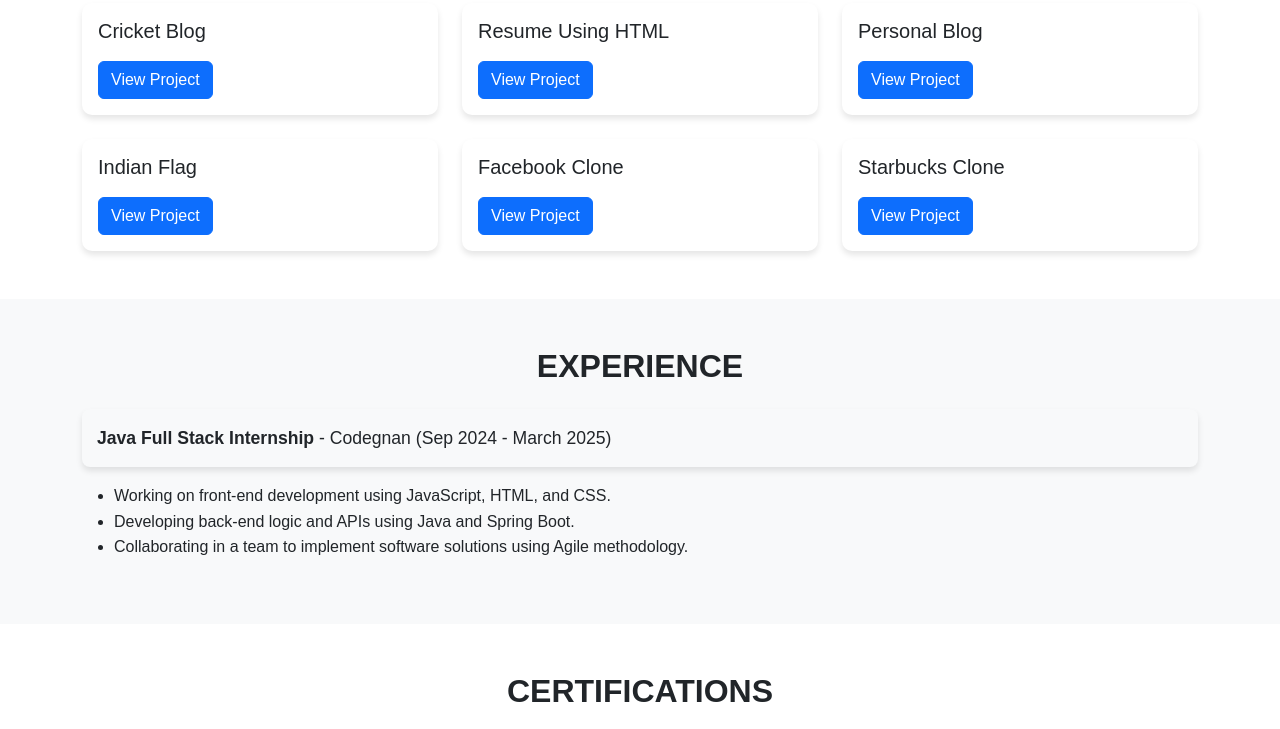
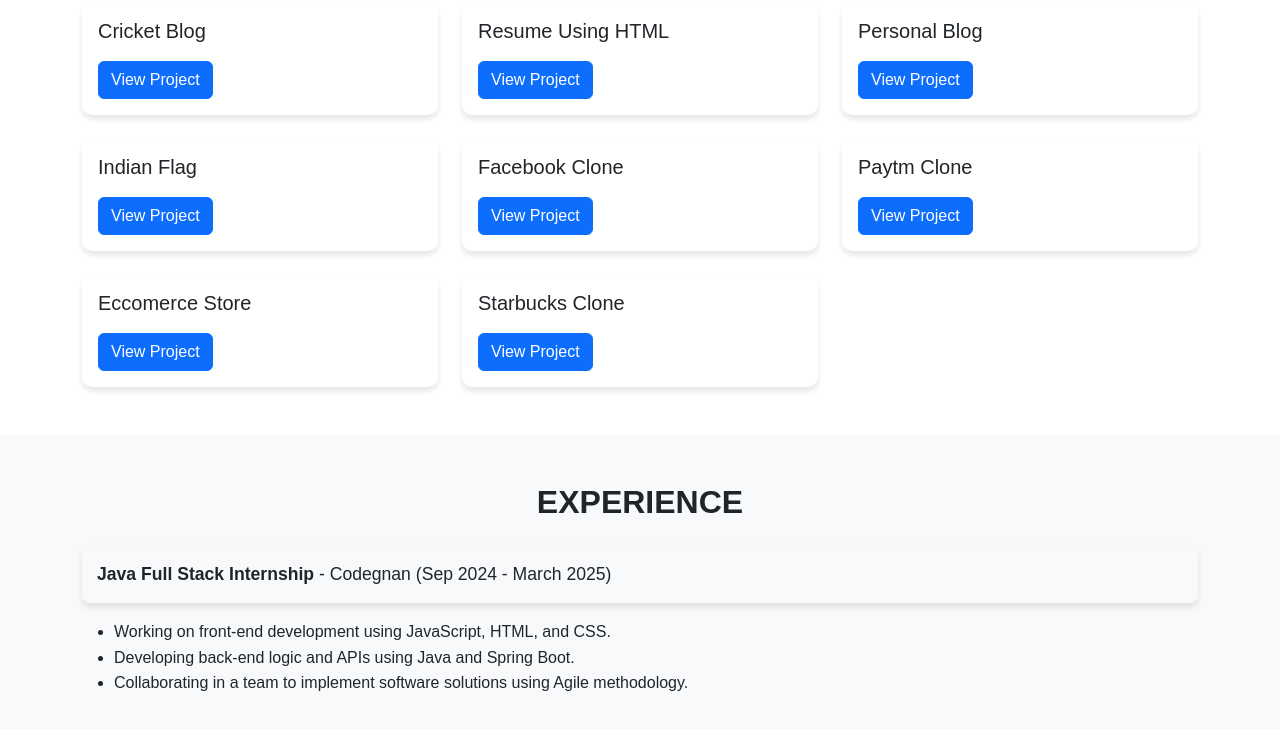
Before and after one commit to LAKSHMIPRASAD9813/portfolio-lakshmi-prasad, a plain HTML site: page index.html in a window 1280 px wide. Shown: the part 1340-2069 px from the top of the page. Drawn offline with nearby package versions, Linux system fonts and the light colour scheme.

Commit message:
projects added

```diff
--- a/index.html
+++ b/index.html
@@ -147,6 +147,22 @@
                     <div class="card-body">
                         <h5 class="card-title">Facebook Clone</h5>
                         <a href="https://lakshmiprasad9813.github.io/facebook-clone-by-LakshmiPrasad/" target="_blank" class="btn btn-primary">View Project</a>
+                    </div>
+                </div>
+            </div>
+            <div class="col-md-4">
+                <div class="card">
+                    <div class="card-body">
+                        <h5 class="card-title">Paytm Clone</h5>
+                        <a href=" https://lakshmiprasad9813.github.io/paytm-clone-lakshmiprasad/" target="_blank" class="btn btn-primary">View Project</a>
+                    </div>
+                </div>
+            </div>
+            <div class="col-md-4">
+                <div class="card">
+                    <div class="card-body">
+                        <h5 class="card-title">Eccomerce Store</h5>
+                        <a href="  https://lakshmiprasad9813.github.io/eccomerce-store-lakshmiprasad/" target="_blank" class="btn btn-primary">View Project</a>
                     </div>
                 </div>
             </div>
```
